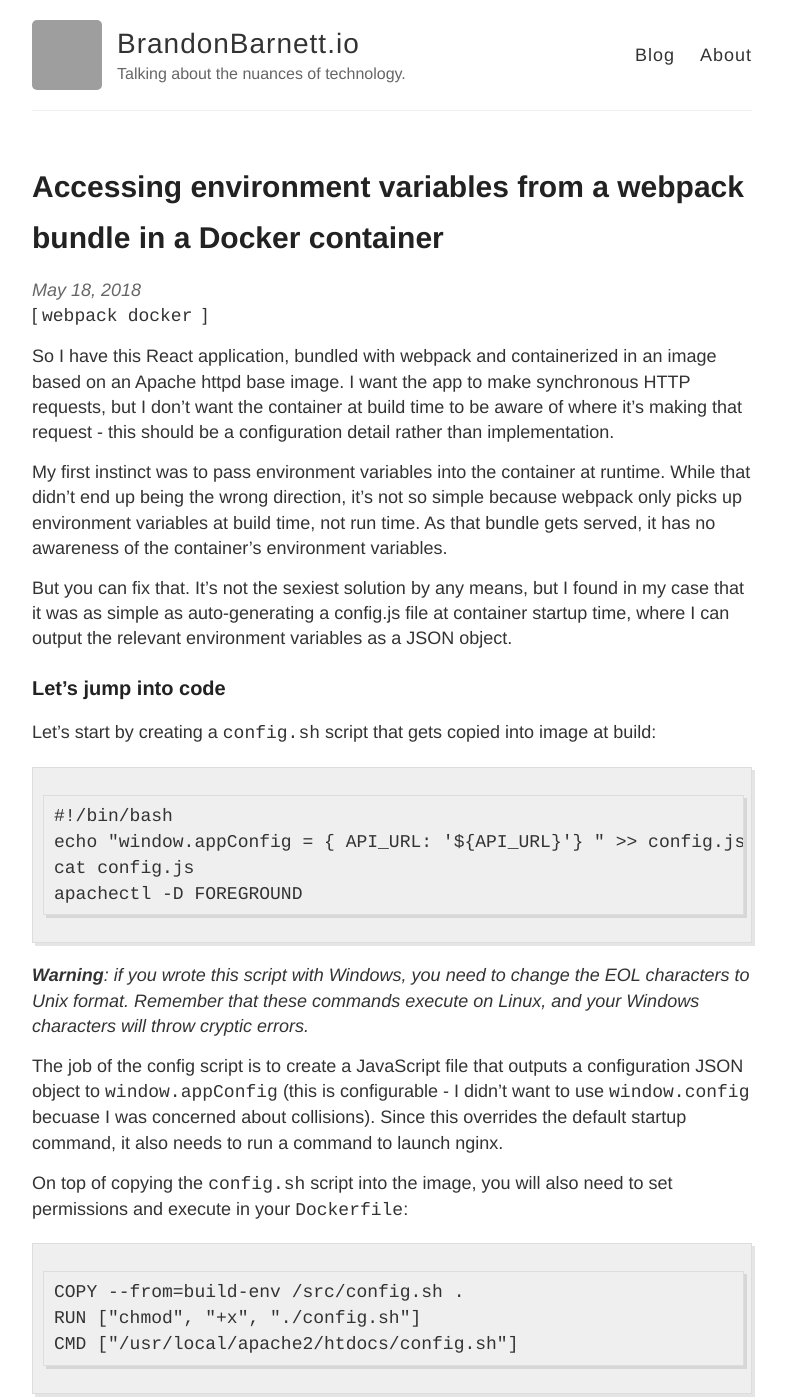
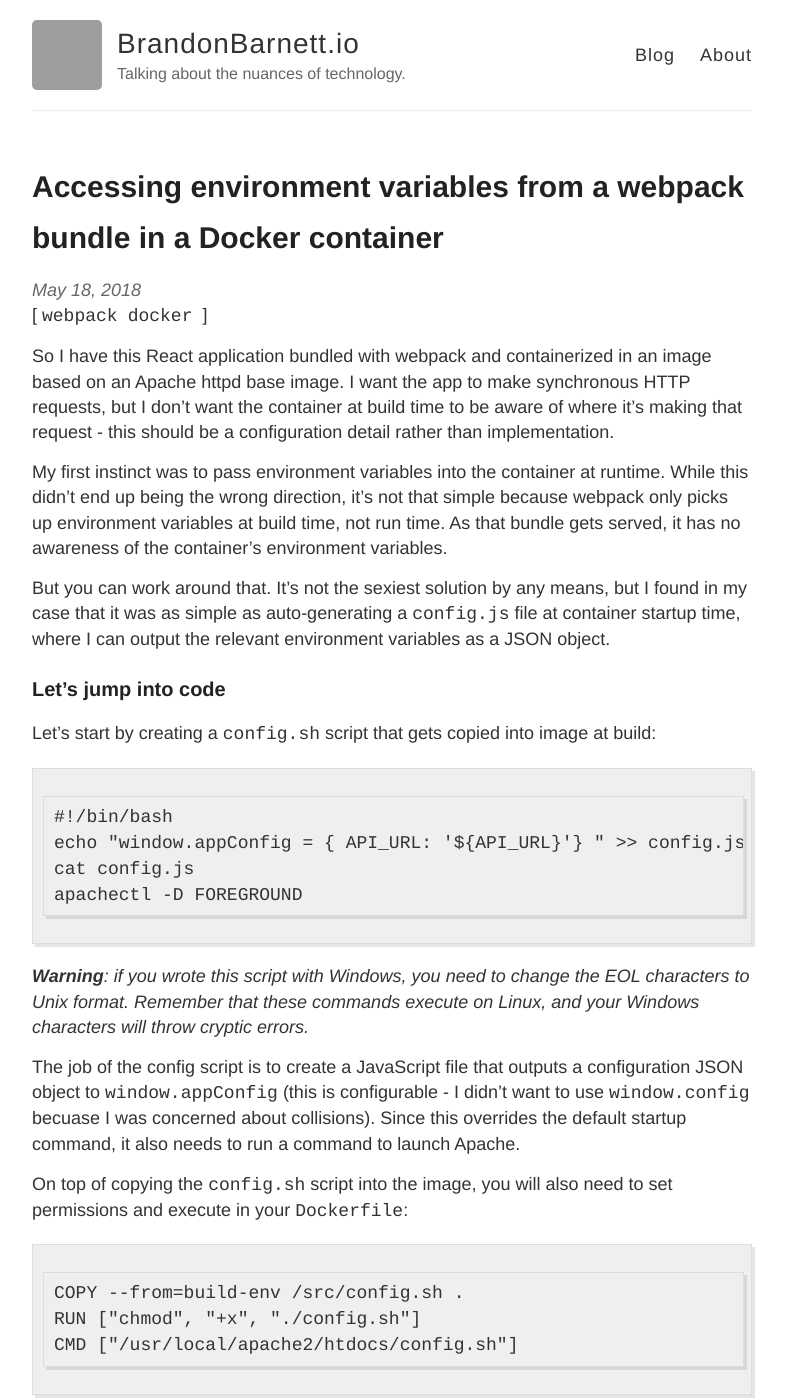
Before and after one commit to brbarnett/brbarnett.github.io, a Jekyll site: the page built from _posts/2018-5-18-accessing-environment-variables-from-a-webpack-bundle-in-a-docker-container.md, in a window 1280 px wide and 1400 px high. Shown: the whole window, without its empty margins (248-1034 px from the left). Built offline with Jekyll 4.4.1, drawn with Linux system fonts in a browser that asks for light colours; comment, search, counter and statistics services are not loaded; grey boxes are pictures that could not be loaded.

Commit message:
Copy editing

````diff
--- a/_posts/2018-5-18-accessing-environment-variables-from-a-webpack-bundle-in-a-docker-container.md
+++ b/_posts/2018-5-18-accessing-environment-variables-from-a-webpack-bundle-in-a-docker-container.md
@@ -4,14 +4,15 @@
 tags: webpack docker
 ---
 
-So I have this React application, bundled with webpack and containerized in an image based on an Apache httpd base image. I want the app to make synchronous HTTP requests, but I don't want the container at build time to be aware of where it's making that request - this should be a configuration detail rather than implementation.
+So I have this React application bundled with webpack and containerized in an image based on an Apache httpd base image. I want the app to make synchronous HTTP requests, but I don't want the container at build time to be aware of where it's making that request - this should be a configuration detail rather than implementation.
 
-My first instinct was to pass environment variables into the container at runtime. While that didn't end up being the wrong direction, it's not so simple because webpack only picks up environment variables at build time, not run time. As that bundle gets served, it has no awareness of the container's environment variables.
+My first instinct was to pass environment variables into the container at runtime. While this didn't end up being the wrong direction, it's not that simple because webpack only picks up environment variables at build time, not run time. As that bundle gets served, it has no awareness of the container's environment variables.
 
-But you can fix that. It's not the sexiest solution by any means, but I found in my case that it was as simple as auto-generating a config.js file at container startup time, where I can output the relevant environment variables as a JSON object.
+But you can work around that. It's not the sexiest solution by any means, but I found in my case that it was as simple as auto-generating a `config.js` file at container startup time, where I can output the relevant environment variables as a JSON object.
 
 ### Let's jump into code
 Let's start by creating a `config.sh` script that gets copied into image at build:
+
 ```
 #!/bin/bash
 echo "window.appConfig = { API_URL: '${API_URL}'} " >> config.js
@@ -21,7 +22,7 @@
 
 _**Warning**: if you wrote this script with Windows, you need to change the EOL characters to Unix format. Remember that these commands execute on Linux, and your Windows characters will throw cryptic errors._
 
-The job of the config script is to create a JavaScript file that outputs a configuration JSON object to `window.appConfig` (this is configurable - I didn't want to use `window.config` becuase I was concerned about collisions). Since this overrides the default startup command, it also needs to run a command to launch nginx.
+The job of the config script is to create a JavaScript file that outputs a configuration JSON object to `window.appConfig` (this is configurable - I didn't want to use `window.config` becuase I was concerned about collisions). Since this overrides the default startup command, it also needs to run a command to launch Apache.
 
 On top of copying the `config.sh` script into the image, you will also need to set permissions and execute in your `Dockerfile`:
 ```
````
